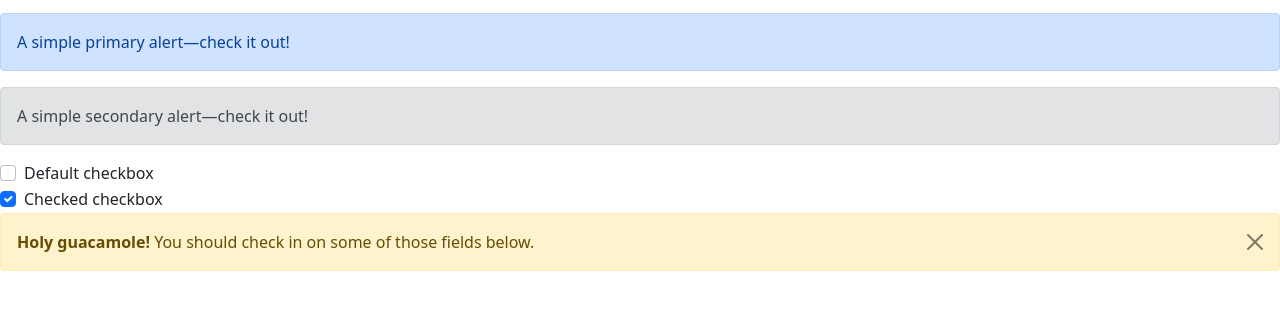
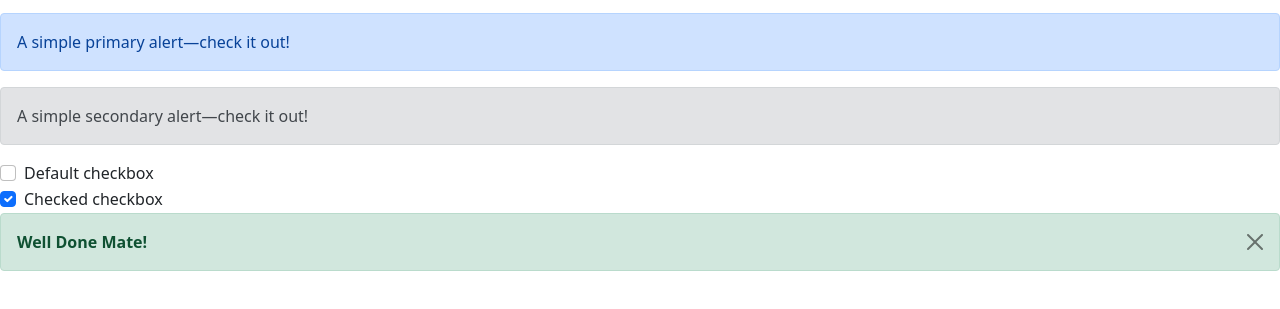
Before and after one commit to ItsSagar-git/Bootstrap, a plain HTML site: page index.html in a window 1280 px wide. Shown: the part 83-392 px from the top of the page. Drawn offline with nearby package versions, Linux system fonts and the light colour scheme.

Commit message:
Bootsrap

```diff
--- a/index.html
+++ b/index.html
@@ -89,8 +89,8 @@
         </label>
     </div>
 
-    <div class="alert alert-warning alert-dismissible fade show" role="alert">
-        <strong>Holy guacamole!</strong> You should check in on some of those fields below.
+    <div class="alert alert-success alert-dismissible fade show" role="alert">
+        <strong>Well Done Mate!</strong>
         <button type="button" class="btn-close" data-bs-dismiss="alert" aria-label="Close"></button>
       </div>
 
```
